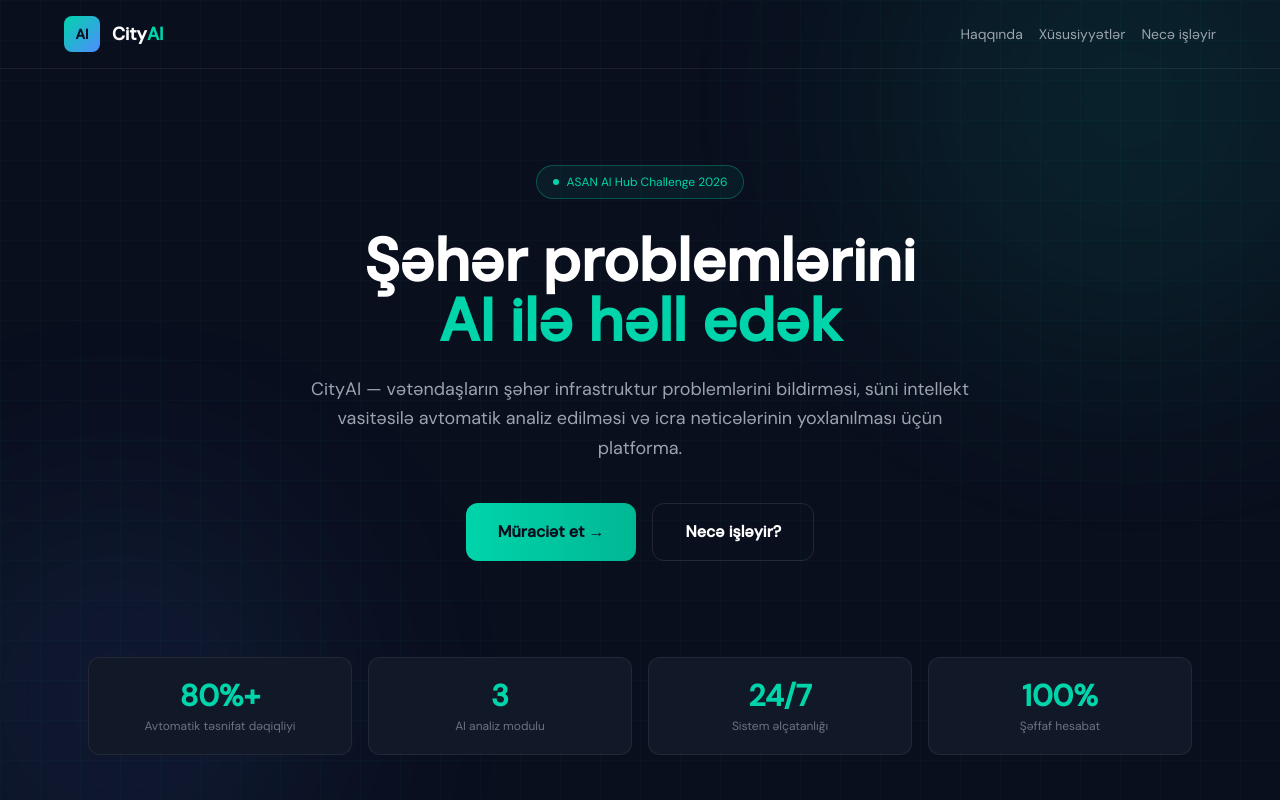
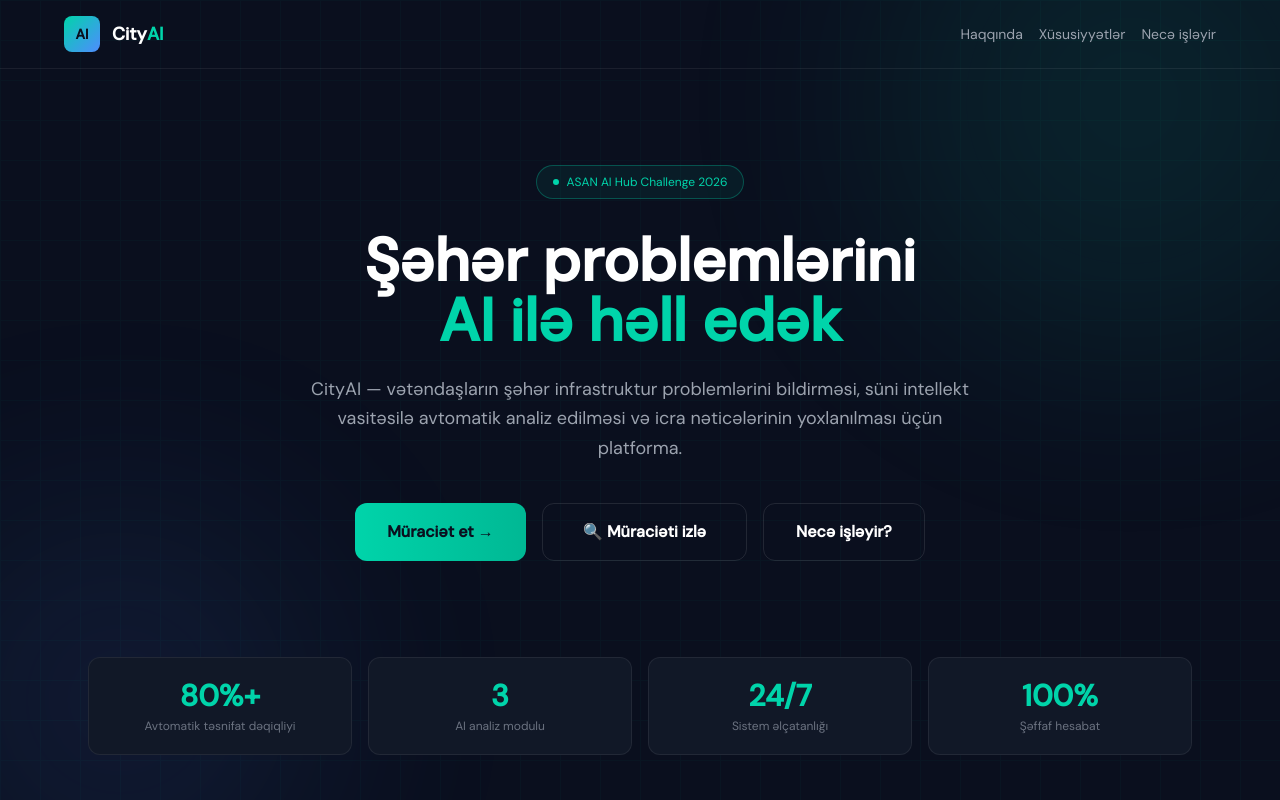
Before and after one commit to etikhacker/cityai, a Next.js app: page / in a window 1280 px wide. Shown: the top 800 px of the page. Built offline with nearby package versions, Linux system fonts and the light colour scheme.

Commit message:
add izle button

```diff
--- a/src/app/page.tsx
+++ b/src/app/page.tsx
@@ -49,6 +49,10 @@
               className="px-8 py-4 rounded-xl bg-gradient-to-r from-[#00d4aa] to-[#00b894] text-[#0a0f1e] font-bold text-base hover:-translate-y-0.5 transition-all">
               Müraciət et →
             </button>
+            <button onClick={() => router.push('/izle')}
+  className="px-10 py-4 rounded-xl border border-white/10 text-white font-bold text-base hover:bg-white/05 hover:-translate-y-0.5 transition-all">
+  🔍 Müraciəti izlə
+</button>
             <a href="#nece"
               className="px-8 py-4 rounded-xl border border-white/10 font-bold text-base hover:bg-white/05 hover:-translate-y-0.5 transition-all text-center">
               Necə işləyir?
```
